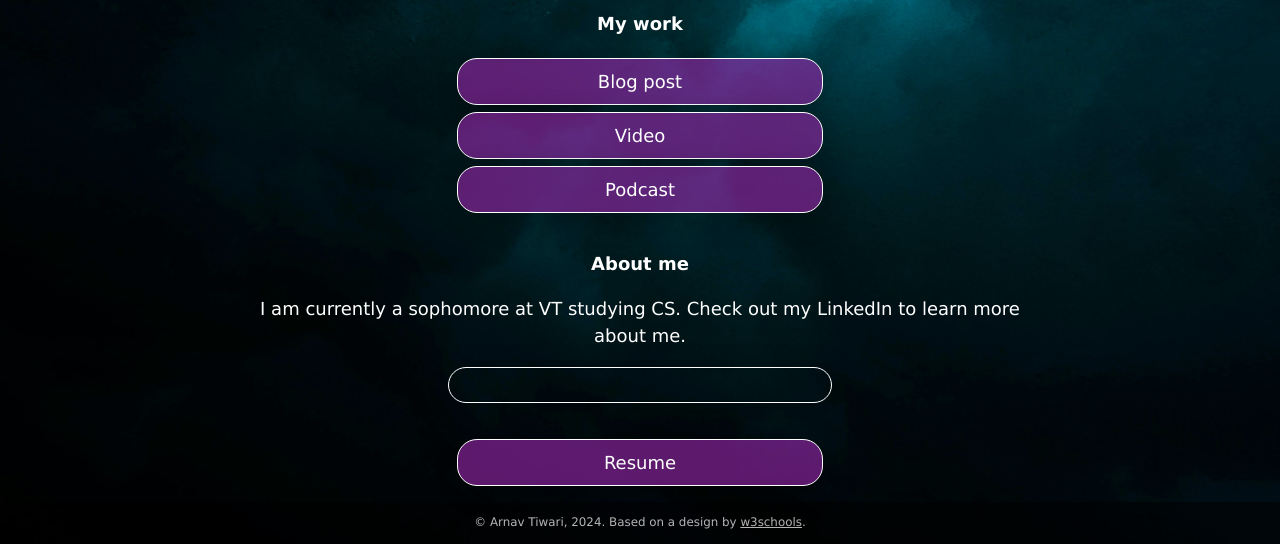
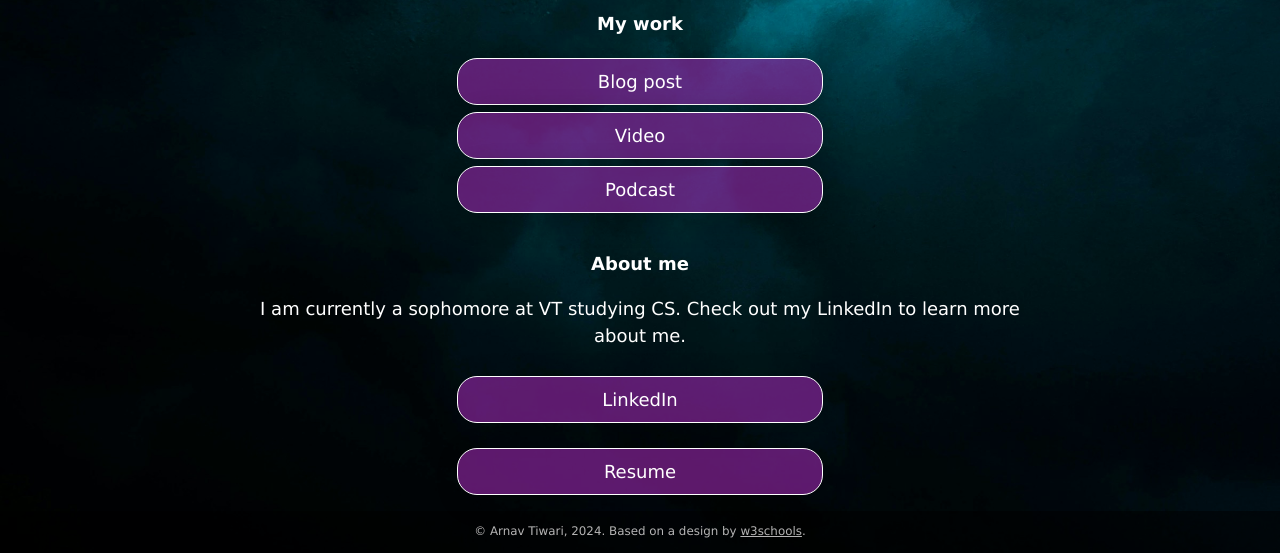
Before and after one commit to 13Tiwari/13Tiwari.github.io, a plain HTML site: page index.html in a window 1280 px wide. Shown: the part 285-838 px from the top of the page. Drawn offline with Linux system fonts and the light colour scheme.

Commit message:
Fixed button to LinkedIn

```diff
--- a/index.html
+++ b/index.html
@@ -62,7 +62,9 @@
     <div class="section-header">
       <h1>About me</h1>
       <p>I am currently a sophomore at VT studying CS. Check out my LinkedIn to learn more about me.</p>
-      <a href="https://www.linkedin.com/in/arnav-tiwari-a44946295/" class="external-link" target="_blank"></a>
+      <div class="links-container">
+        <a href="https://www.linkedin.com/in/arnav-tiwari-a44946295/" class="button" target="_blank">LinkedIn</a>
+      </div>
     </div>
 
     <div class="links-container">
```
